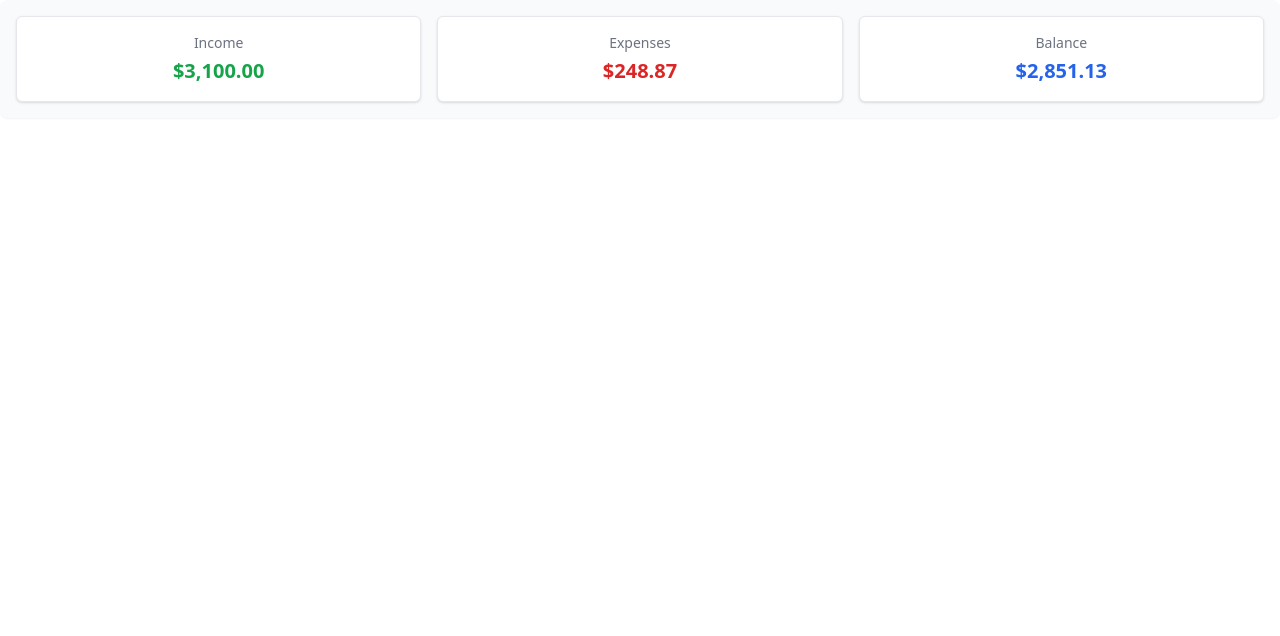
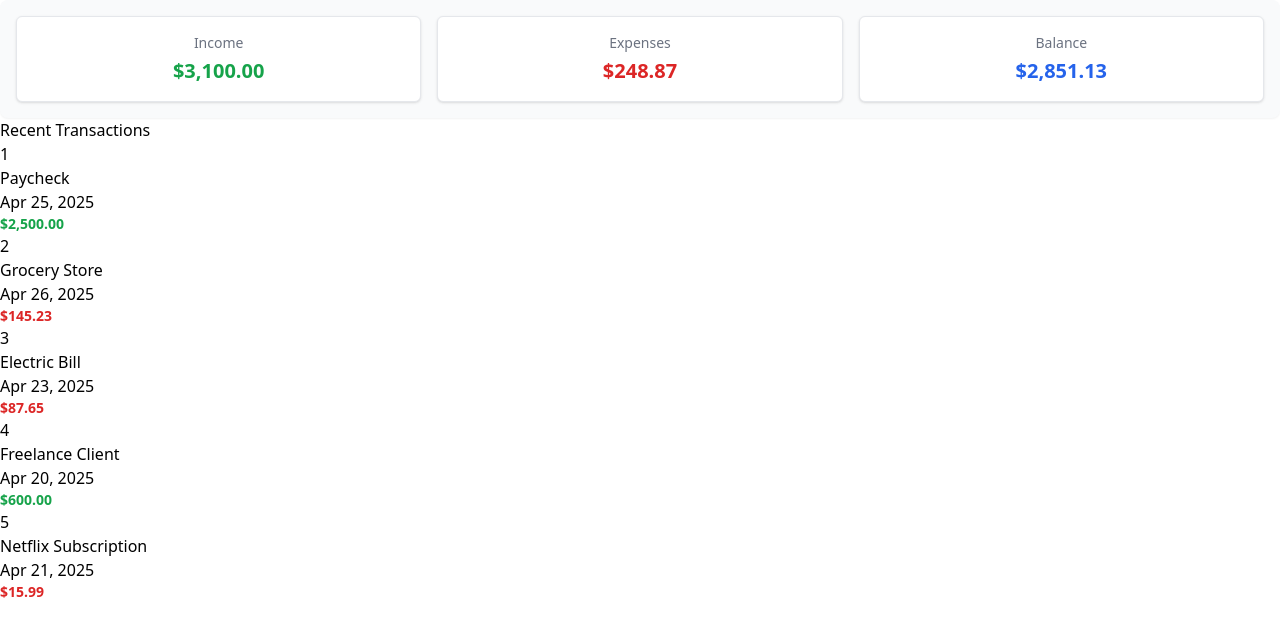
Before and after one commit to Nickolas-Hernandez/vuebalance, a Vue app: page / in a window 1280 px wide. Shown: the top 636 px of the page. Built offline with nearby package versions, Linux system fonts and the light colour scheme.

Commit message:
render transactions

```diff
--- a/src/components/RecentTransactions.vue
+++ b/src/components/RecentTransactions.vue
@@ -1,5 +1,35 @@
-<script></script>
+<script setup>
+import { useDate } from '@/composables/useDate';
+import { useCurrency } from '@/composables/useCurrency';
 
-<template></template>
+const { formatDate } = useDate();
+const { formatCurrency } = useCurrency();
+
+const { transactions } = defineProps(['transactions']);
+</script>
+
+<template>
+    <div class="recent-transactions">
+        <h2>Recent Transactions</h2>
+        <ul v-if="transactions.length" class="recent-transactions__transactions-list">
+            <li v-for="txn in transactions" :key="txn.id">
+                {{ txn.id }}
+                <div class="">
+                    <p>{{ txn.description }}</p>
+                    <p>{{ formatDate(txn.date) }}</p>
+                </div>
+                <div
+                    :class="[
+                        'text-sm font-semibold',
+                        txn.type === 'income' ? 'text-green-600' : 'text-red-600',
+                    ]">
+                    {{ formatCurrency(txn.amount) }}
+                </div>
+            </li>
+        </ul>
+
+        <p v-else class="text-sm text-gray-500 italic text-center">No transactions yet.</p>
+    </div>
+</template>
 
 <style></style>
--- /dev/null
+++ b/src/composables/useDate.js
@@ -0,0 +1,15 @@
+export function useDate() {
+    const formatDate = date => {
+        if (!date) return 'N/A';
+
+        const d = new Date(date);
+
+        return d.toLocaleDateString('en-US', {
+            year: 'numeric',
+            month: 'short',
+            day: 'numeric',
+        });
+    };
+
+    return { formatDate };
+}
```
